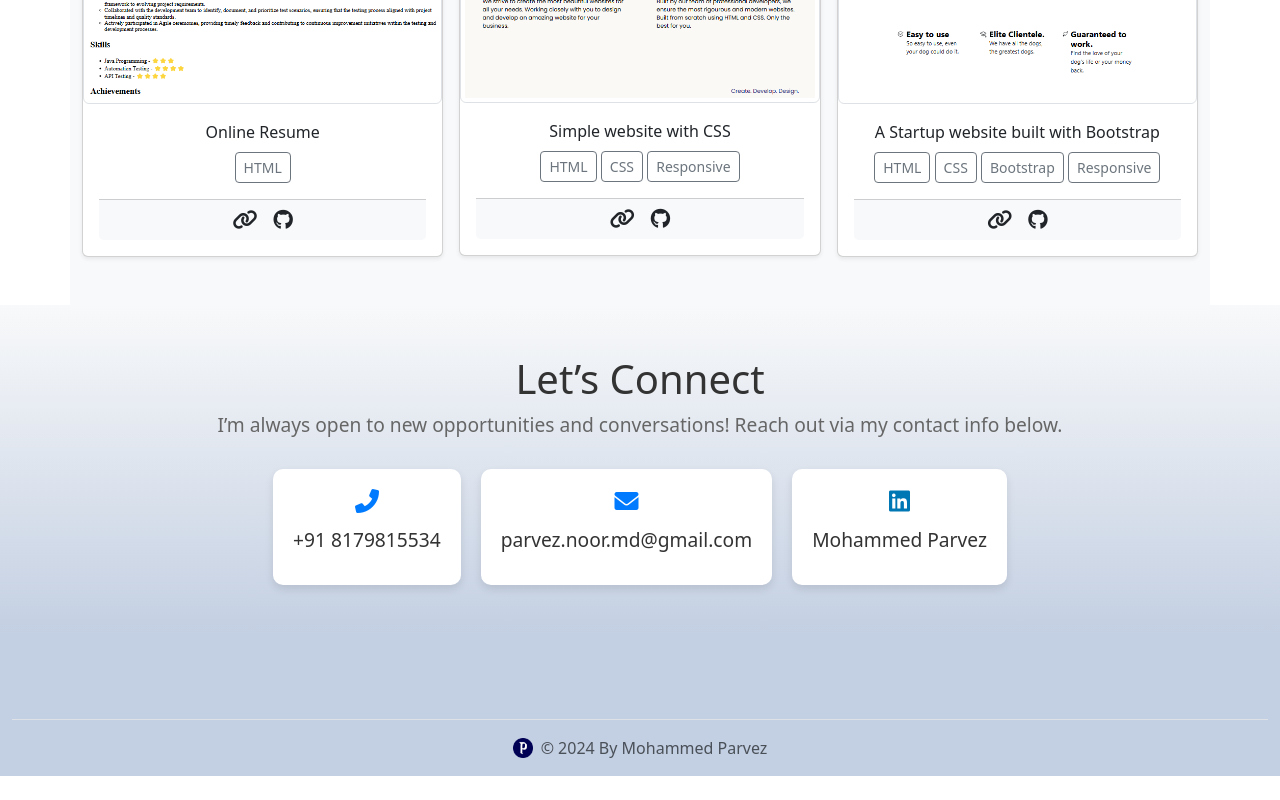
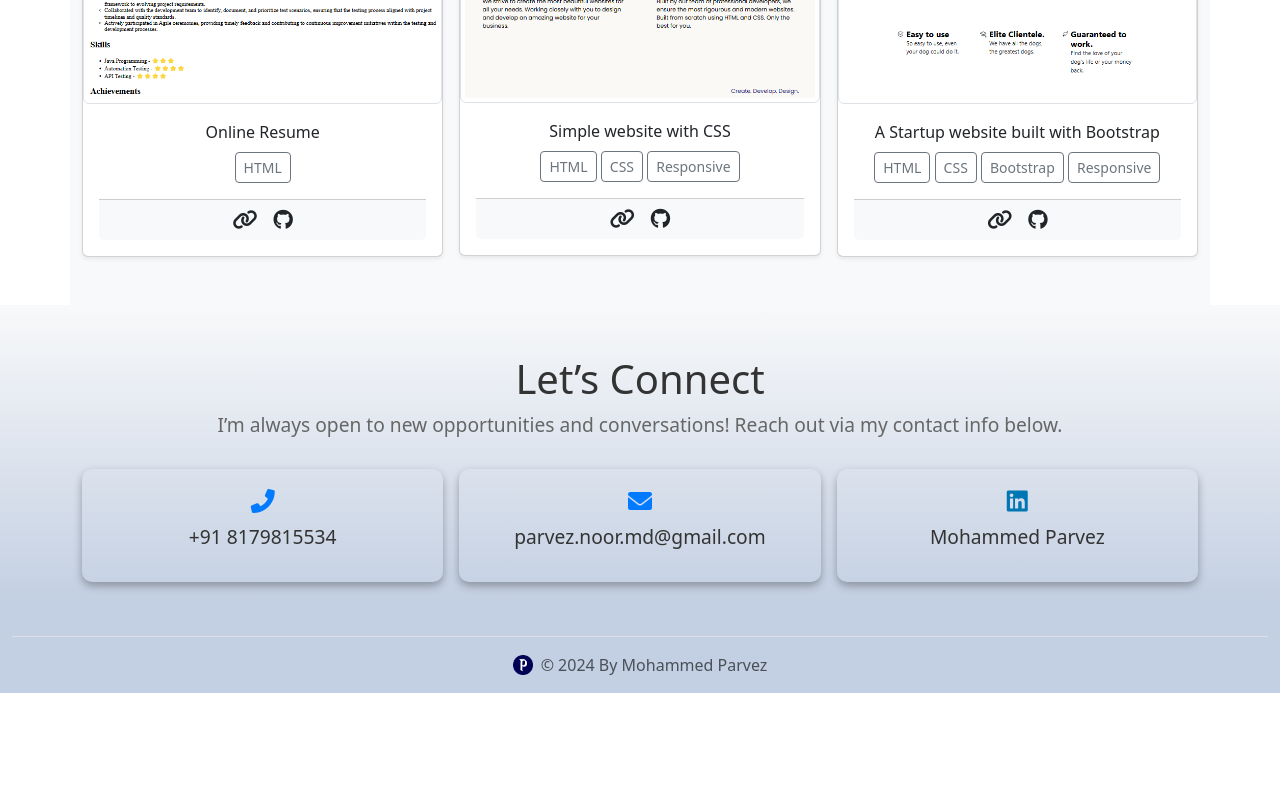
Before and after one commit to MohammedParvez118/parvez-html-css-portfolio, a plain HTML site: page index.html in a window 1280 px wide. Shown: the part 4194-4994 px from the top of the page. After the commit the page ends 4911 px from the top, so only its background shows below. Drawn offline with nearby package versions, Linux system fonts and the light colour scheme.

Commit message:
Add files via upload

```diff
--- a/CSS/style.css
+++ b/CSS/style.css
@@ -349,19 +349,19 @@ body {
 }
 
 
-/* Contact Me Section */
-
-.contact-card {
-    background: #fff;
+ /* Contact card styling with transparency */
+ .contact-card {
+    background: rgba(255, 255, 255, 0); /* Transparent white background */
     padding: 20px;
     border-radius: 10px;
-    box-shadow: 0 4px 8px rgba(0, 0, 0, 0.1);
+    box-shadow: 0 4px 8px rgba(0, 0, 0, 0.3); /* Slight shadow */
     text-align: center;
     transition: transform 0.3s ease, box-shadow 0.3s ease;
     text-decoration: none;
     color: inherit;
   }
+
   .contact-card:hover {
     transform: scale(1.05);
-    box-shadow: 0 6px 12px rgba(0, 0, 0, 0.15);
+    box-shadow: 0 6px 12px rgba(0, 0, 0, 0.15); /* Slightly stronger shadow on hover */
   }
--- a/index.html
+++ b/index.html
@@ -11,6 +11,8 @@
   <script src="./JS/script.js"></script>
   <script src="https://cdn.jsdelivr.net/npm/@popperjs/core@2.10.2/dist/umd/popper.min.js"></script>
   <script src="https://cdn.jsdelivr.net/npm/bootstrap@5.3.0-alpha1/dist/js/bootstrap.min.js"></script>
+  <!-- Font Awesome for icons -->
+  <link rel="stylesheet" href="https://cdnjs.cloudflare.com/ajax/libs/font-awesome/6.0.0-beta3/css/all.min.css">
   <title> Mohammed Parvez's Profile</title>
   <!-- Favicons -->
   <link rel="apple-touch-icon" sizes="180x180" href="./Images/Favicon/apple-touch-icon.png">
@@ -437,32 +439,39 @@
     </section>
 
     <!-- Contact Me Section -->
-    <section id="contact" style="padding: 50px 0; text-align: center; background: linear-gradient(to bottom, #f8f9fa, #c3cfe2);">
+    <section id="contact" style="padding: 50px 0 20px 0; text-align: center; background: linear-gradient(to bottom, #f8f9fa, #c3cfe2);">
         <h2 style="font-size: 2.5em; color: #333;">Let’s Connect</h2>
         <p style="font-size: 1.2em; color: #666; margin-bottom: 30px;">
             I’m always open to new opportunities and conversations! Reach out via my contact info below.
         </p>
-        <div style="display: flex; justify-content: center; gap: 20px;">
+        <div class="container">
+            <div class="row justify-content-center g-3">
             <!-- Mobile Number Card -->
-            <a href="tel:+918179815534" class="contact-card">
+                <div class="col-12 col-md-4">
+                    <a href="tel:+918179815534" class="contact-card d-flex flex-column align-items-center">
                         <i class="fas fa-phone-alt" style="font-size: 1.5em; color: #007bff;"></i>
                         <p style="margin: 10px 0; font-size: 1.2em; color: #333;">+91 8179815534</p>
                     </a>
+                </div>
             <!-- Email Card -->
-            <a href="mailto:parvez.noor.md@gmail.com" class="contact-card">
+            <div class="col-12 col-md-4">
+                <a href="mailto:parvez.noor.md@gmail.com" class="contact-card d-flex flex-column align-items-center">
                   <i class="fas fa-envelope" style="font-size: 1.5em; color: #007bff;"></i>
                   <p style="margin: 10px 0; font-size: 1.2em; color: #333;">parvez.noor.md@gmail.com</p>
                 </a>
-            <!--LinkedIn Card-->
-            <a href="https://www.linkedin.com/in/chittiveli-noor-mohammed-parvez-2128ba1ab/" target="_blank" class="contact-card">
+            </div>
+            <!-- LinkedIn Card -->
+            <div class="col-12 col-md-4">
+                <a href="https://www.linkedin.com/in/chittiveli-noor-mohammed-parvez-2128ba1ab/" target="_blank" class="contact-card d-flex flex-column align-items-center">
                   <i class="fab fa-linkedin" style="font-size: 1.5em; color: #0077b5;"></i>
                   <p style="margin: 10px 0; font-size: 1.2em; color: #333;">Mohammed Parvez</p>
                 </a>
             </div>
+        </div>
     </section>
 
     <!--Footer-->
-    <section id="footer" style="padding-top: 60px; background-color: #c3cfe2;">
+    <section id="footer" style="padding-top: 10px; background-color: #c3cfe2;">
         <div class="container-fluid">
             <footer class="d-flex flex-wrap justify-content-center align-items-center py-3 my-4 border-top">
               <div class=" d-flex align-items-center">
```
Lines whose indentation alone changed are shown as unchanged.
